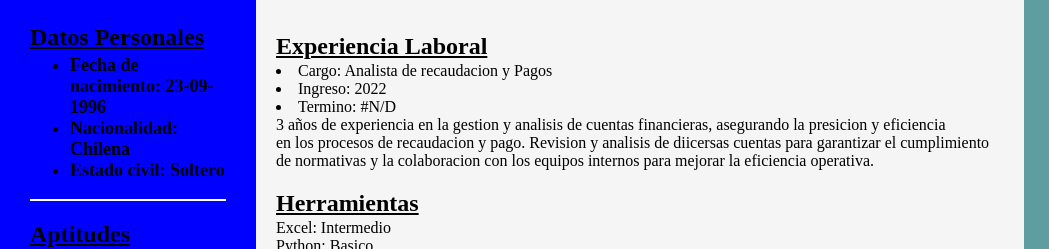
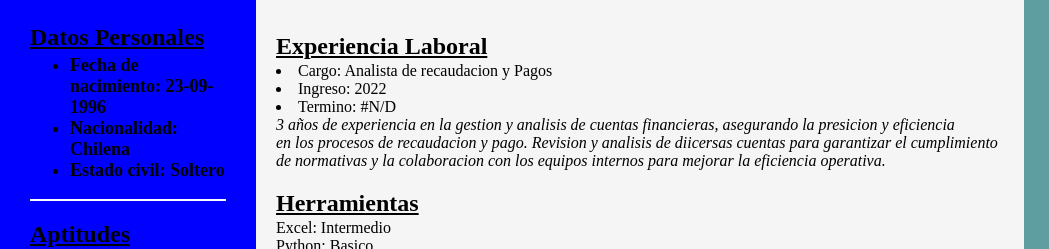
Before and after one commit to Christian03-31/Evaluacion, a plain HTML site: page Index.html in a window 1280 px wide. Shown: the part 395-644 px from the top of the page, 0-1049 px from the left. Drawn offline with Linux system fonts and the light colour scheme.

Commit message:
Actualizacion 7

```diff
--- a/Index.html
+++ b/Index.html
@@ -46,7 +46,9 @@
                 <li>Cargo: Analista de recaudacion y Pagos</li>
                 <li>Ingreso: 2022</li>
                 <li>Termino: #N/D</li>
-                3 años de experiencia en la gestion y analisis de cuentas financieras, asegurando la presicion y eficiencia<br>en los procesos de recaudacion y pago. Revision y analisis de diicersas cuentas para garantizar el cumplimiento<br> de normativas y la colaboracion con los equipos internos para mejorar la eficiencia operativa.
+                <div class="contenido_2">
+                    3 años de experiencia en la gestion y analisis de cuentas financieras, asegurando la presicion y eficiencia<br>en los procesos de recaudacion y pago. Revision y analisis de diicersas cuentas para garantizar el cumplimiento<br> de normativas y la colaboracion con los equipos internos para mejorar la eficiencia operativa.
+                </div>
             </div>
         </div>
         <h2>Herramientas</h2>
--- a/Style.css
+++ b/Style.css
@@ -86,3 +86,6 @@ p {
     height: auto;
     margin: auto;
 }
+.contenido_2 {/*Texto en cursiva*/
+    font-style: italic;
+}
```
